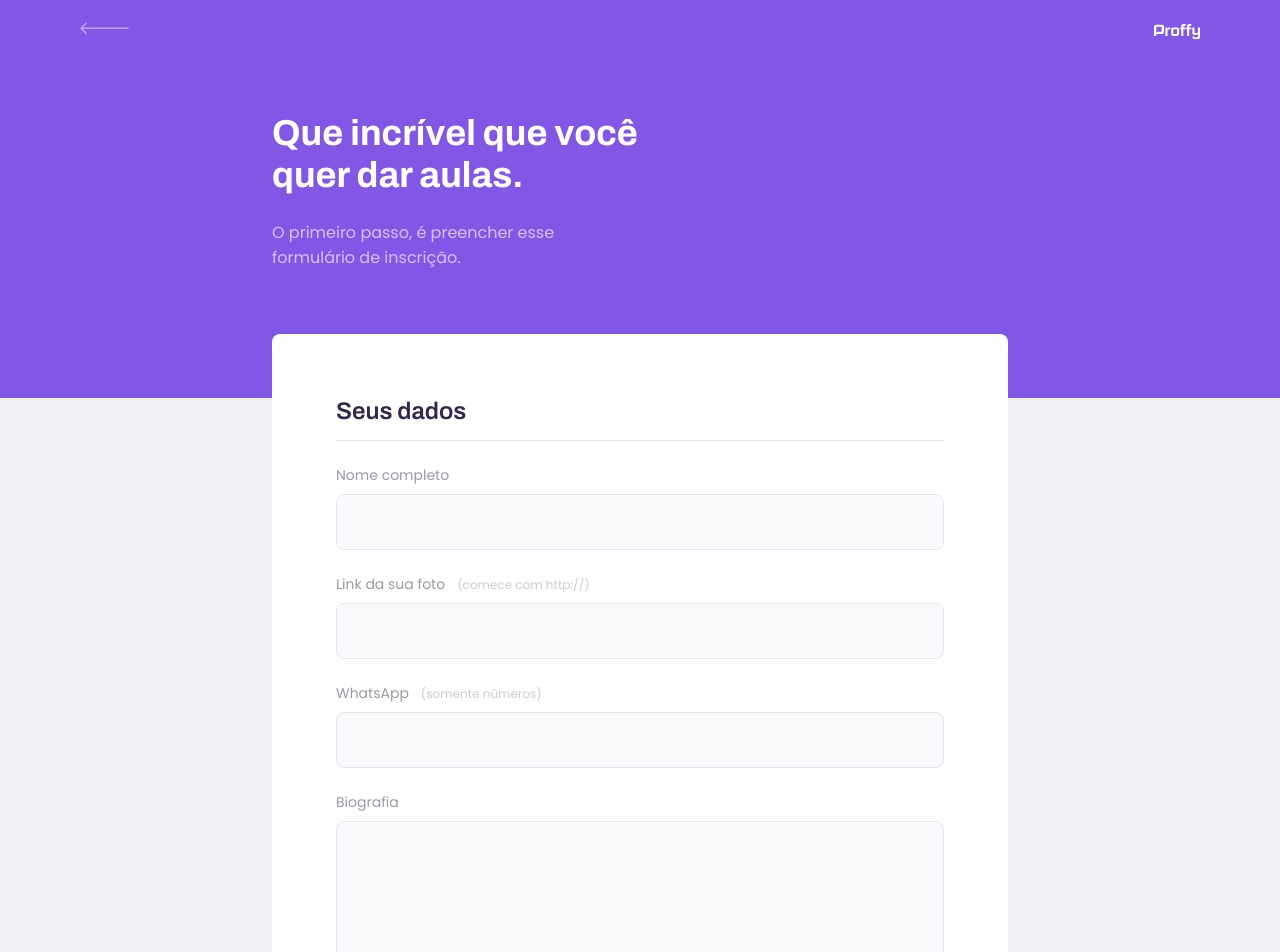
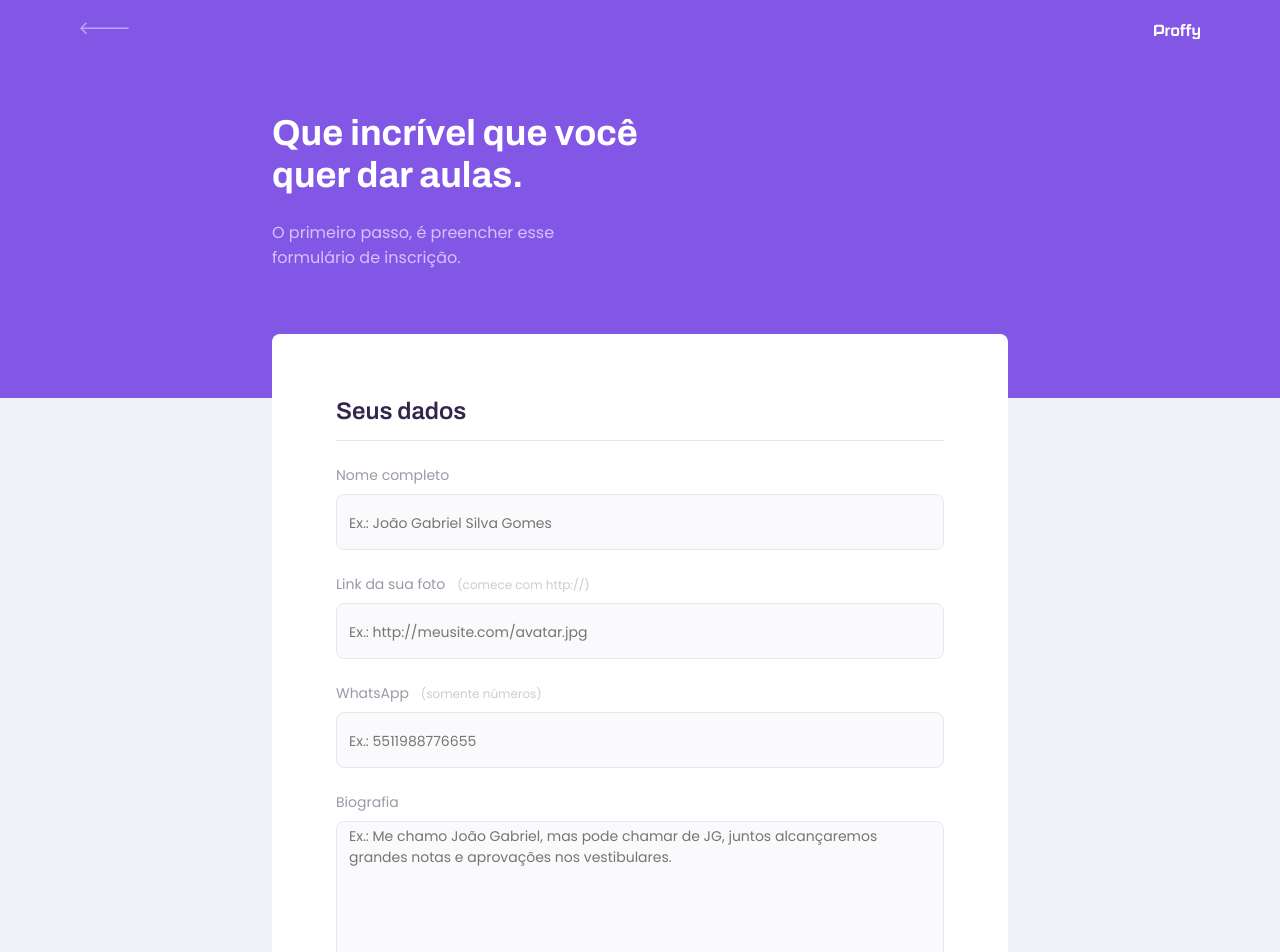
Before and after one commit to joaogabriel-sg/proffy-frontend, a React (Create React App) app: page /give-classes in a window 1280 px wide. Shown: the top 952 px of the page. Built offline with nearby package versions, Linux system fonts and the light colour scheme.

Commit message:
:sparkles: feat: improve accessibility in form elements

```diff
--- a/src/components/FormElements/index.ts
+++ b/src/components/FormElements/index.ts
@@ -14,6 +14,10 @@ const formElementsCSS = css`
 
   &:focus {
     border-color: var(--color-primary);
+  }
+
+  &::placeholder {
+    font-size: 1.4rem;
   }
 `;
 
--- a/src/pages/GiveClasses/index.tsx
+++ b/src/pages/GiveClasses/index.tsx
@@ -78,7 +78,11 @@ export function GiveClasses() {
               name="name"
               errorMessage={errors.name?.message}
             >
-              <Input {...register('name')} id="name" />
+              <Input
+                {...register('name')}
+                id="name"
+                placeholder="Ex.: João Gabriel Silva Gomes"
+              />
             </FormGroup>
 
             <FormGroup
@@ -87,7 +91,11 @@ export function GiveClasses() {
               name="avatar"
               errorMessage={errors.avatar?.message}
             >
-              <Input {...register('avatar')} id="avatar" />
+              <Input
+                {...register('avatar')}
+                id="avatar"
+                placeholder="Ex.: http://meusite.com/avatar.jpg"
+              />
             </FormGroup>
 
             <FormGroup
@@ -96,7 +104,11 @@ export function GiveClasses() {
               name="whatsapp"
               errorMessage={errors.whatsapp?.message}
             >
-              <Input {...register('whatsapp', {})} id="whatsapp" />
+              <Input
+                {...register('whatsapp', {})}
+                id="whatsapp"
+                placeholder="Ex.: 5511988776655"
+              />
             </FormGroup>
 
             <FormGroup
@@ -104,7 +116,11 @@ export function GiveClasses() {
               name="bio"
               errorMessage={errors.bio?.message}
             >
-              <Textarea {...register('bio')} id="bio" />
+              <Textarea
+                {...register('bio')}
+                id="bio"
+                placeholder="Ex.: Me chamo João Gabriel, mas pode chamar de JG, juntos alcançaremos grandes notas e aprovações nos vestibulares."
+              />
             </FormGroup>
           </Fieldset>
 
```
